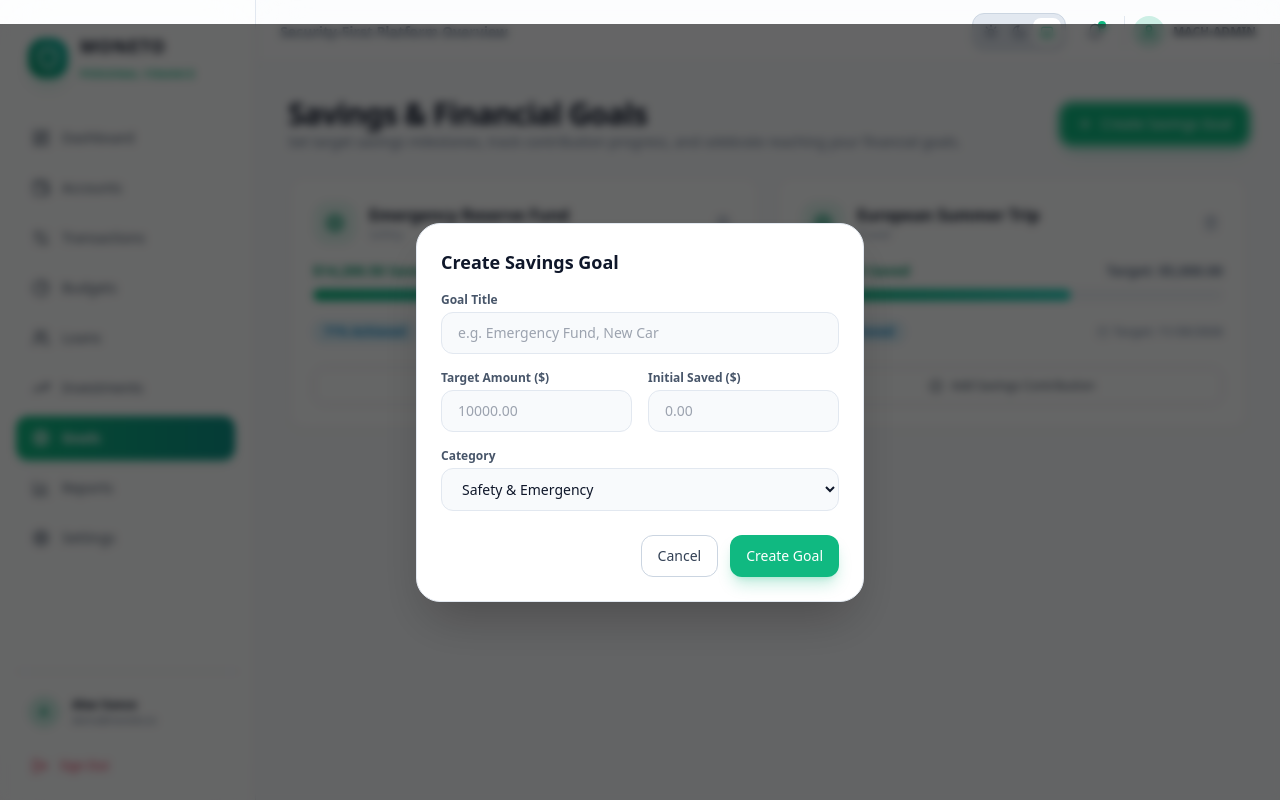
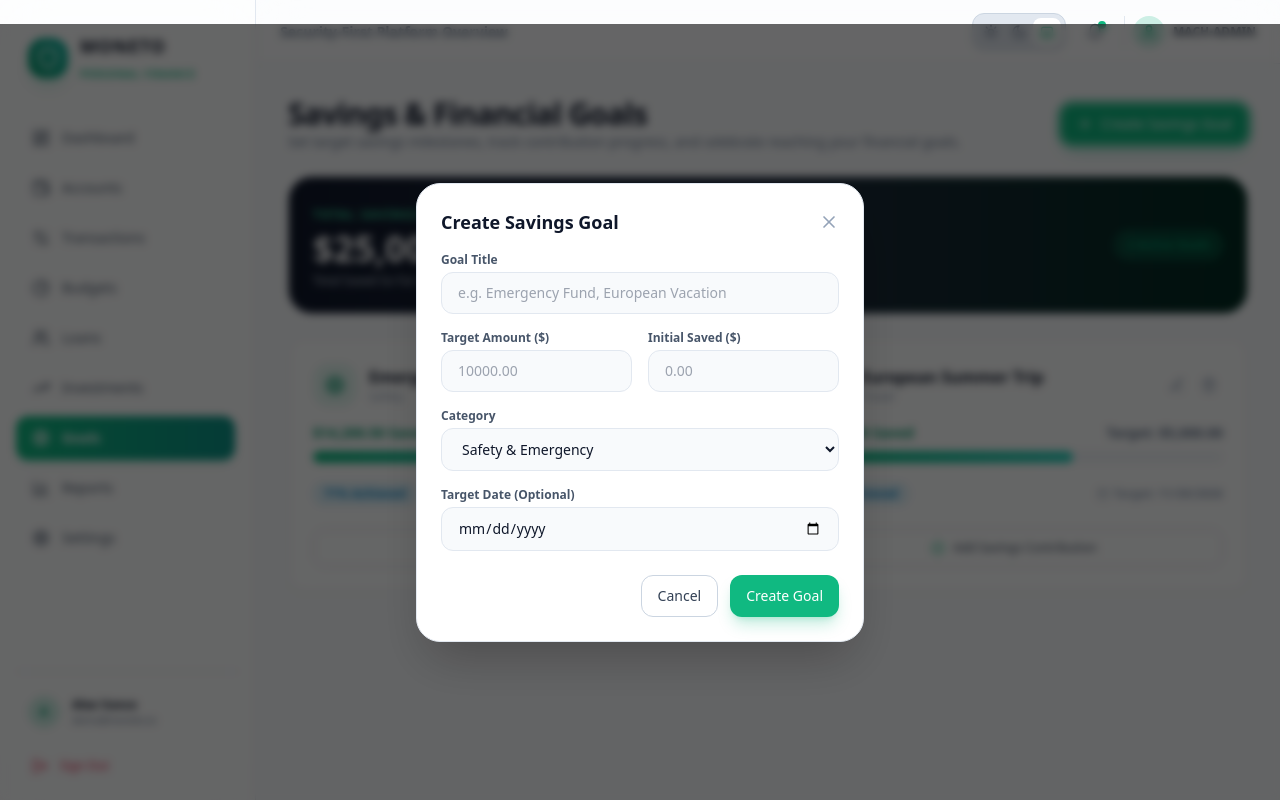
Before and after one commit to MACH-ADMIN-134/Moneto, a React (Vite) app in the folder frontend/: page /goals in a window 1280 px wide. Both pictures are taken after a click on the button "Create Savings Goal". Built offline with nearby package versions, Linux system fonts and the light colour scheme; no server answers.

Commit message:
feat(goals): implement Savings Goals CRUD module with React Query integration, target progress tracking, and funds contribution management

```diff
--- a/frontend/src/pages/GoalsPage.tsx
+++ b/frontend/src/pages/GoalsPage.tsx
@@ -1,11 +1,23 @@
-import React, { useEffect, useState } from 'react';
+import React, { useState } from 'react';
+import { useQuery, useMutation, useQueryClient } from '@tanstack/react-query';
 import { apiRequest } from '../api/client';
 import { Card } from '../components/ui/Card';
 import { Button } from '../components/ui/Button';
 import { Badge } from '../components/ui/Badge';
-import { Target, Plus, CheckCircle, Calendar, Trash2 } from 'lucide-react';
+import {
+  Target,
+  Plus,
+  CheckCircle,
+  Calendar,
+  Trash2,
+  Edit3,
+  X,
+  RefreshCw,
+  AlertCircle,
+  PiggyBank,
+} from 'lucide-react';
 
-interface Goal {
+export interface Goal {
   id: string;
   title: string;
   targetAmount: number;
@@ -18,88 +30,203 @@ interface Goal {
 }
 
 export const GoalsPage: React.FC = () => {
-  const [goals, setGoals] = useState<Goal[]>([]);
-  const [loading, setLoading] = useState(true);
+  const queryClient = useQueryClient();
+
+  // Modal States
   const [showGoalModal, setShowGoalModal] = useState(false);
   const [showContribModal, setShowContribModal] = useState(false);
+  const [editingGoal, setEditingGoal] = useState<Goal | null>(null);
   const [selectedGoalId, setSelectedGoalId] = useState<string | null>(null);
 
-  // Form states
+  // Form States
   const [title, setTitle] = useState('');
   const [targetAmount, setTargetAmount] = useState('');
   const [currentAmount, setCurrentAmount] = useState('');
   const [category, setCategory] = useState('Safety');
+  const [targetDate, setTargetDate] = useState('');
   const [contribAmount, setContribAmount] = useState('');
+  const [formError, setFormError] = useState('');
 
-  const loadGoals = async () => {
+  // 1. Fetch Savings Goals with React Query
+  const {
+    data: goals = [],
+    isLoading,
+    isError,
+    error,
+    refetch,
+  } = useQuery<Goal[]>({
+    queryKey: ['goals'],
+    queryFn: async () => {
       try {
-      const res = await apiRequest<Goal[]>('/goals');
-      setGoals(res);
+        return await apiRequest<Goal[]>('/goals');
       } catch (_err) {
-      // Demo fallback
-      setGoals([
+        return [
           { id: '1', title: 'Emergency Reserve Fund', targetAmount: 20000.00, currentAmount: 14200.50, remaining: 5799.50, percentage: 71, isCompleted: false, category: 'Safety', targetDate: new Date(Date.now() + 180 * 24 * 60 * 60 * 1000).toISOString() },
           { id: '2', title: 'European Summer Trip', targetAmount: 5000.00, currentAmount: 3200.00, remaining: 1800.00, percentage: 64, isCompleted: false, category: 'Travel', targetDate: new Date(Date.now() + 120 * 24 * 60 * 60 * 1000).toISOString() },
-      ]);
-    } finally {
-      setLoading(false);
+        ];
+      }
+    },
+  });
+
+  const totalTarget = goals.reduce((sum, g) => sum + Number(g.targetAmount), 0);
+  const totalSaved = goals.reduce((sum, g) => sum + Number(g.currentAmount), 0);
+
+  // 2. React Query Mutations: Create, Edit, Contribute, Delete
+  const createMutation = useMutation({
+    mutationFn: async (payload: any) => {
+      return apiRequest<Goal>('/goals', {
+        method: 'POST',
+        body: JSON.stringify(payload),
+      });
+    },
+    onSuccess: () => {
+      queryClient.invalidateQueries({ queryKey: ['goals'] });
+      queryClient.invalidateQueries({ queryKey: ['dashboard'] });
+      closeModals();
+    },
+    onError: (err: any) => {
+      setFormError(err.message || 'Failed to create goal');
+    },
+  });
+
+  const editMutation = useMutation({
+    mutationFn: async (params: { id: string; payload: any }) => {
+      return apiRequest<Goal>(`/goals/${params.id}`, {
+        method: 'PUT',
+        body: JSON.stringify(params.payload),
+      });
+    },
+    onSuccess: () => {
+      queryClient.invalidateQueries({ queryKey: ['goals'] });
+      queryClient.invalidateQueries({ queryKey: ['dashboard'] });
+      closeModals();
+    },
+    onError: (err: any) => {
+      setFormError(err.message || 'Failed to update goal');
+    },
+  });
+
+  const contributeMutation = useMutation({
+    mutationFn: async (params: { id: string; amount: number }) => {
+      return apiRequest<Goal>(`/goals/${params.id}/contribute`, {
+        method: 'PATCH',
+        body: JSON.stringify({ amount: params.amount }),
+      });
+    },
+    onSuccess: () => {
+      queryClient.invalidateQueries({ queryKey: ['goals'] });
+      queryClient.invalidateQueries({ queryKey: ['dashboard'] });
+      closeModals();
+    },
+    onError: (err: any) => {
+      setFormError(err.message || 'Failed to record contribution');
+    },
+  });
+
+  const deleteMutation = useMutation({
+    mutationFn: async (id: string) => {
+      return apiRequest<void>(`/goals/${id}`, { method: 'DELETE' });
+    },
+    onSuccess: () => {
+      queryClient.invalidateQueries({ queryKey: ['goals'] });
+      queryClient.invalidateQueries({ queryKey: ['dashboard'] });
+    },
+    onError: (err: any) => {
+      alert(err.message || 'Failed to delete goal');
+    },
+  });
+
+  const openCreateModal = () => {
+    setEditingGoal(null);
+    setTitle('');
+    setTargetAmount('');
+    setCurrentAmount('');
+    setCategory('Safety');
+    setTargetDate('');
+    setFormError('');
+    setShowGoalModal(true);
+  };
+
+  const openEditModal = (g: Goal) => {
+    setEditingGoal(g);
+    setTitle(g.title);
+    setTargetAmount(g.targetAmount.toString());
+    setCurrentAmount(g.currentAmount.toString());
+    setCategory(g.category);
+    setTargetDate(g.targetDate ? new Date(g.targetDate).toISOString().split('T')[0] : '');
+    setFormError('');
+    setShowGoalModal(true);
+  };
+
+  const openContribModal = (id: string) => {
+    setSelectedGoalId(id);
+    setContribAmount('');
+    setFormError('');
+    setShowContribModal(true);
+  };
+
+  const closeModals = () => {
+    setShowGoalModal(false);
+    setShowContribModal(false);
+    setEditingGoal(null);
+    setSelectedGoalId(null);
+    setFormError('');
+  };
+
+  const handleFormSubmit = (e: React.FormEvent) => {
+    e.preventDefault();
+    setFormError('');
+
+    if (!title.trim()) {
+      setFormError('Goal title is required');
+      return;
+    }
+
+    const numTarget = parseFloat(targetAmount);
+    if (isNaN(numTarget) || numTarget <= 0) {
+      setFormError('Target amount must be a positive number');
+      return;
+    }
+
+    const payload = {
+      title,
+      targetAmount: numTarget,
+      currentAmount: currentAmount ? parseFloat(currentAmount) : 0,
+      category,
+      targetDate: targetDate ? new Date(targetDate).toISOString() : null,
+    };
+
+    if (editingGoal) {
+      editMutation.mutate({ id: editingGoal.id, payload });
+    } else {
+      createMutation.mutate(payload);
     }
   };
 
-  useEffect(() => {
-    loadGoals();
-  }, []);
+  const handleContributeSubmit = (e: React.FormEvent) => {
+    e.preventDefault();
+    setFormError('');
 
-  const handleCreate = async (e: React.FormEvent) => {
-    e.preventDefault();
-    try {
-      await apiRequest('/goals', {
-        method: 'POST',
-        body: JSON.stringify({
-          title,
-          targetAmount: parseFloat(targetAmount),
-          currentAmount: currentAmount ? parseFloat(currentAmount) : 0,
-          category,
-        }),
-      });
-      setShowGoalModal(false);
-      setTitle('');
-      setTargetAmount('');
-      setCurrentAmount('');
-      loadGoals();
-    } catch (err: any) {
-      alert(err.message || 'Failed to create goal');
+    const numContrib = parseFloat(contribAmount);
+    if (isNaN(numContrib) || numContrib <= 0) {
+      setFormError('Contribution amount must be greater than zero');
+      return;
+    }
+
+    if (selectedGoalId) {
+      contributeMutation.mutate({ id: selectedGoalId, amount: numContrib });
     }
   };
 
-  const handleContribute = async (e: React.FormEvent) => {
-    e.preventDefault();
-    if (!selectedGoalId) return;
-    try {
-      await apiRequest(`/goals/${selectedGoalId}/contribute`, {
-        method: 'PATCH',
-        body: JSON.stringify({ amount: parseFloat(contribAmount) }),
-      });
-      setShowContribModal(false);
-      setContribAmount('');
-      loadGoals();
-    } catch (err: any) {
-      alert(err.message || 'Failed to add contribution');
-    }
-  };
-
-  const handleDelete = async (id: string) => {
-    if (!confirm('Are you sure you want to delete this savings goal?')) return;
-    try {
-      await apiRequest(`/goals/${id}`, { method: 'DELETE' });
-      loadGoals();
-    } catch (err: any) {
-      alert(err.message || 'Failed to delete goal');
+  const handleDelete = (id: string) => {
+    if (confirm('Are you sure you want to delete this savings goal?')) {
+      deleteMutation.mutate(id);
     }
   };
 
   return (
     <div className="space-y-6 animate-fade-in">
+      {/* Page Header */}
       <div className="flex flex-col md:flex-row md:items-center justify-between gap-4">
         <div>
           <h1 className="text-2xl md:text-3xl font-extrabold text-slate-900 dark:text-slate-100 tracking-tight">
@@ -109,19 +236,57 @@ export const GoalsPage: React.FC = () => {
             Set target savings milestones, track contribution progress, and celebrate reaching your financial goals.
           </p>
         </div>
-        <Button variant="primary" onClick={() => setShowGoalModal(true)}>
+        <Button variant="primary" onClick={openCreateModal}>
           <Plus size={16} className="mr-2" /> Create Savings Goal
         </Button>
       </div>
 
-      {loading ? (
-        <div className="py-12 text-center text-slate-400">Loading savings goals...</div>
+      {/* Aggregated Goals Banner */}
+      <Card className="bg-gradient-to-r from-slate-900 via-slate-800 to-emerald-950 text-white p-6 rounded-3xl">
+        <div className="flex flex-col sm:flex-row justify-between items-start sm:items-center gap-4">
+          <div className="space-y-1">
+            <span className="text-xs uppercase font-bold tracking-widest text-emerald-400">Total Savings Target</span>
+            <div className="text-3xl md:text-4xl font-extrabold">${totalTarget.toLocaleString('en-US', { minimumFractionDigits: 2 })}</div>
+            <p className="text-xs text-slate-300">
+              Total Saved So Far: <span className="font-bold text-white">${totalSaved.toLocaleString('en-US', { minimumFractionDigits: 2 })}</span>
+            </p>
+          </div>
+          <Badge variant="success" className="bg-emerald-500/20 text-emerald-300 border-emerald-500/30 text-xs py-1.5 px-3">
+            {goals.length} Active Goals
+          </Badge>
+        </div>
+      </Card>
+
+      {/* Goals Grid */}
+      {isLoading ? (
+        <div className="py-16 text-center text-slate-400 space-y-3">
+          <RefreshCw size={24} className="animate-spin mx-auto text-emerald-500" />
+          <p className="text-sm font-medium">Loading savings goals...</p>
+        </div>
+      ) : isError ? (
+        <div className="py-16 text-center text-rose-500 space-y-3">
+          <AlertCircle size={32} className="mx-auto" />
+          <p className="font-bold">Failed to load savings goals</p>
+          <p className="text-xs text-slate-400">{(error as any)?.message || 'An error occurred'}</p>
+          <Button variant="outline" size="sm" onClick={() => refetch()}>
+            Try Again
+          </Button>
+        </div>
+      ) : goals.length === 0 ? (
+        <Card className="py-16 text-center text-slate-400 space-y-3">
+          <PiggyBank size={32} className="mx-auto text-slate-400" />
+          <p className="text-base font-semibold text-slate-700 dark:text-slate-300">No savings goals found</p>
+          <p className="text-xs">Create your first goal to start saving for emergency funds or purchases.</p>
+          <Button variant="outline" size="sm" onClick={openCreateModal}>
+            <Plus size={14} className="mr-1" /> Create Savings Goal
+          </Button>
+        </Card>
       ) : (
-        <div className="grid grid-cols-1 md:grid-cols-2 gap-4">
+        <div className="grid grid-cols-1 md:grid-cols-2 gap-6">
           {goals.map((g) => {
             const isCompleted = g.isCompleted;
             return (
-              <Card key={g.id} className="space-y-4 hover:border-emerald-500/40 transition-all">
+              <Card key={g.id} className="space-y-4 hover:border-emerald-500/40 transition-all group">
                 <div className="flex items-center justify-between">
                   <div className="flex items-center gap-3">
                     <div className="p-3 bg-emerald-500/10 rounded-2xl text-emerald-600 dark:text-emerald-400 font-bold">
@@ -132,21 +297,40 @@ export const GoalsPage: React.FC = () => {
                       <p className="text-xs text-slate-400">{g.category}</p>
                     </div>
                   </div>
-                  <button onClick={() => handleDelete(g.id)} className="text-slate-400 hover:text-rose-500 transition-colors p-1">
+                  <div className="flex items-center gap-1">
+                    <button
+                      onClick={() => openEditModal(g)}
+                      title="Edit Goal"
+                      className="text-slate-400 hover:text-emerald-500 transition-colors p-1.5 rounded-lg hover:bg-slate-100 dark:hover:bg-slate-800"
+                    >
+                      <Edit3 size={16} />
+                    </button>
+                    <button
+                      onClick={() => handleDelete(g.id)}
+                      title="Delete Goal"
+                      className="text-slate-400 hover:text-rose-500 transition-colors p-1.5 rounded-lg hover:bg-slate-100 dark:hover:bg-slate-800"
+                    >
                       <Trash2 size={16} />
                     </button>
+                  </div>
                 </div>
 
                 <div className="space-y-2">
                   <div className="flex justify-between text-sm font-bold">
-                    <span className="text-emerald-600 dark:text-emerald-400">${Number(g.currentAmount).toLocaleString('en-US', { minimumFractionDigits: 2 })} Saved</span>
-                    <span className="text-slate-500">Target: ${Number(g.targetAmount).toLocaleString('en-US', { minimumFractionDigits: 2 })}</span>
+                    <span className="text-emerald-600 dark:text-emerald-400">
+                      ${Number(g.currentAmount).toLocaleString('en-US', { minimumFractionDigits: 2 })} Saved
+                    </span>
+                    <span className="text-slate-500">
+                      Target: ${Number(g.targetAmount).toLocaleString('en-US', { minimumFractionDigits: 2 })}
+                    </span>
                   </div>
 
                   {/* Progress Bar */}
                   <div className="w-full h-3 bg-slate-100 dark:bg-slate-800 rounded-full overflow-hidden">
                     <div
-                      className={`h-full rounded-full transition-all duration-500 ${isCompleted ? 'bg-emerald-500' : 'bg-gradient-to-r from-emerald-500 to-teal-400'}`}
+                      className={`h-full rounded-full transition-all duration-500 ${
+                        isCompleted ? 'bg-emerald-500' : 'bg-gradient-to-r from-emerald-500 to-teal-400'
+                      }`}
                       style={{ width: `${Math.min(g.percentage, 100)}%` }}
                     />
                   </div>
@@ -169,12 +353,9 @@ export const GoalsPage: React.FC = () => {
                     <Button
                       variant="outline"
                       className="w-full text-xs"
-                      onClick={() => {
-                        setSelectedGoalId(g.id);
-                        setShowContribModal(true);
-                      }}
+                      onClick={() => openContribModal(g.id)}
                     >
-                      <CheckCircle size={14} className="mr-2" /> Add Savings Contribution
+                      <CheckCircle size={14} className="mr-2 text-emerald-500" /> Add Savings Contribution
                     </Button>
                   </div>
                 )}
@@ -184,18 +365,32 @@ export const GoalsPage: React.FC = () => {
         </div>
       )}
 
-      {/* Create Goal Modal */}
-      {showGoalModal && (
+      {/* Create / Edit Goal Modal */}
+      {(showGoalModal || editingGoal) && (
         <div className="fixed inset-0 z-50 bg-black/60 backdrop-blur-sm flex items-center justify-center p-4">
-          <div className="bg-white dark:bg-slate-900 border border-slate-200 dark:border-slate-800 rounded-3xl p-6 w-full max-w-md space-y-4 shadow-2xl animate-fade-in">
-            <h3 className="text-lg font-bold text-slate-900 dark:text-slate-100">Create Savings Goal</h3>
-            <form onSubmit={handleCreate} className="space-y-4">
+          <div className="bg-white dark:bg-slate-900 border border-slate-200 dark:border-slate-800 rounded-3xl p-6 w-full max-w-md space-y-4 shadow-2xl animate-fade-in relative">
+            <div className="flex items-center justify-between">
+              <h3 className="text-lg font-bold text-slate-900 dark:text-slate-100">
+                {editingGoal ? 'Edit Savings Goal' : 'Create Savings Goal'}
+              </h3>
+              <button onClick={closeModals} className="text-slate-400 hover:text-slate-600 dark:hover:text-slate-200">
+                <X size={20} />
+              </button>
+            </div>
+
+            {formError && (
+              <div className="p-3 rounded-xl bg-rose-500/10 border border-rose-500/30 text-rose-600 dark:text-rose-400 text-xs font-semibold">
+                {formError}
+              </div>
+            )}
+
+            <form onSubmit={handleFormSubmit} className="space-y-4">
               <div>
                 <label className="text-xs font-semibold text-slate-600 dark:text-slate-400 block mb-1">Goal Title</label>
                 <input
                   type="text"
                   required
-                  placeholder="e.g. Emergency Fund, New Car"
+                  placeholder="e.g. Emergency Fund, European Vacation"
                   value={title}
                   onChange={(e) => setTitle(e.target.value)}
                   className="w-full px-4 py-2.5 rounded-xl border border-slate-200 dark:border-slate-800 bg-slate-50 dark:bg-slate-950 text-slate-900 dark:text-slate-100 text-sm focus:outline-none focus:border-emerald-500"
@@ -243,12 +438,28 @@ export const GoalsPage: React.FC = () => {
                 </select>
               </div>
 
+              <div>
+                <label className="text-xs font-semibold text-slate-600 dark:text-slate-400 block mb-1">Target Date (Optional)</label>
+                <input
+                  type="date"
+                  value={targetDate}
+                  onChange={(e) => setTargetDate(e.target.value)}
+                  className="w-full px-4 py-2.5 rounded-xl border border-slate-200 dark:border-slate-800 bg-slate-50 dark:bg-slate-950 text-slate-900 dark:text-slate-100 text-sm focus:outline-none focus:border-emerald-500"
+                />
+              </div>
+
               <div className="flex justify-end gap-3 pt-2">
-                <Button type="button" variant="outline" onClick={() => setShowGoalModal(false)}>
+                <Button type="button" variant="outline" onClick={closeModals}>
                   Cancel
                 </Button>
-                <Button type="submit" variant="primary">
-                  Create Goal
+                <Button
+                  type="submit"
+                  variant="primary"
+                  disabled={createMutation.isPending || editMutation.isPending}
+                >
+                  {editingGoal
+                    ? editMutation.isPending ? 'Saving...' : 'Update Goal'
+                    : createMutation.isPending ? 'Saving...' : 'Create Goal'}
                 </Button>
               </div>
             </form>
@@ -259,9 +470,21 @@ export const GoalsPage: React.FC = () => {
       {/* Contribute Modal */}
       {showContribModal && (
         <div className="fixed inset-0 z-50 bg-black/60 backdrop-blur-sm flex items-center justify-center p-4">
-          <div className="bg-white dark:bg-slate-900 border border-slate-200 dark:border-slate-800 rounded-3xl p-6 w-full max-w-md space-y-4 shadow-2xl animate-fade-in">
+          <div className="bg-white dark:bg-slate-900 border border-slate-200 dark:border-slate-800 rounded-3xl p-6 w-full max-w-md space-y-4 shadow-2xl animate-fade-in relative">
+            <div className="flex items-center justify-between">
               <h3 className="text-lg font-bold text-slate-900 dark:text-slate-100">Add Goal Contribution</h3>
-            <form onSubmit={handleContribute} className="space-y-4">
+              <button onClick={closeModals} className="text-slate-400 hover:text-slate-600 dark:hover:text-slate-200">
+                <X size={20} />
+              </button>
+            </div>
+
+            {formError && (
+              <div className="p-3 rounded-xl bg-rose-500/10 border border-rose-500/30 text-rose-600 dark:text-rose-400 text-xs font-semibold">
+                {formError}
+              </div>
+            )}
+
+            <form onSubmit={handleContributeSubmit} className="space-y-4">
               <div>
                 <label className="text-xs font-semibold text-slate-600 dark:text-slate-400 block mb-1">Contribution Amount ($)</label>
                 <input
@@ -276,11 +499,15 @@ export const GoalsPage: React.FC = () => {
               </div>
 
               <div className="flex justify-end gap-3 pt-2">
-                <Button type="button" variant="outline" onClick={() => setShowContribModal(false)}>
+                <Button type="button" variant="outline" onClick={closeModals}>
                   Cancel
                 </Button>
-                <Button type="submit" variant="primary">
-                  Save Contribution
+                <Button
+                  type="submit"
+                  variant="primary"
+                  disabled={contributeMutation.isPending}
+                >
+                  {contributeMutation.isPending ? 'Saving...' : 'Save Contribution'}
                 </Button>
               </div>
             </form>
```
Also changed, not shown: 1 other file (tests, documents, lock files or other folders). Lines whose indentation alone changed are shown as unchanged.
